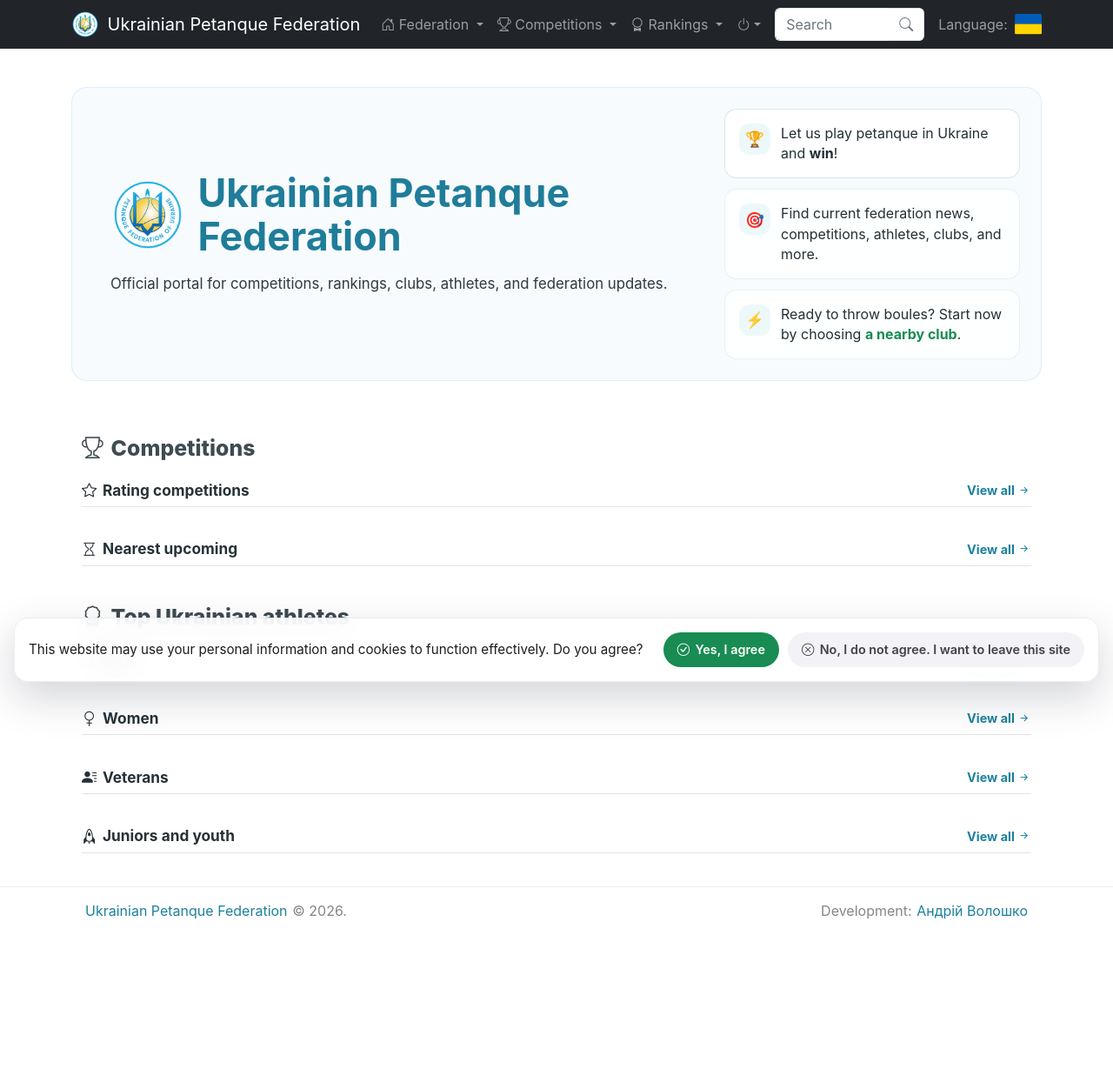
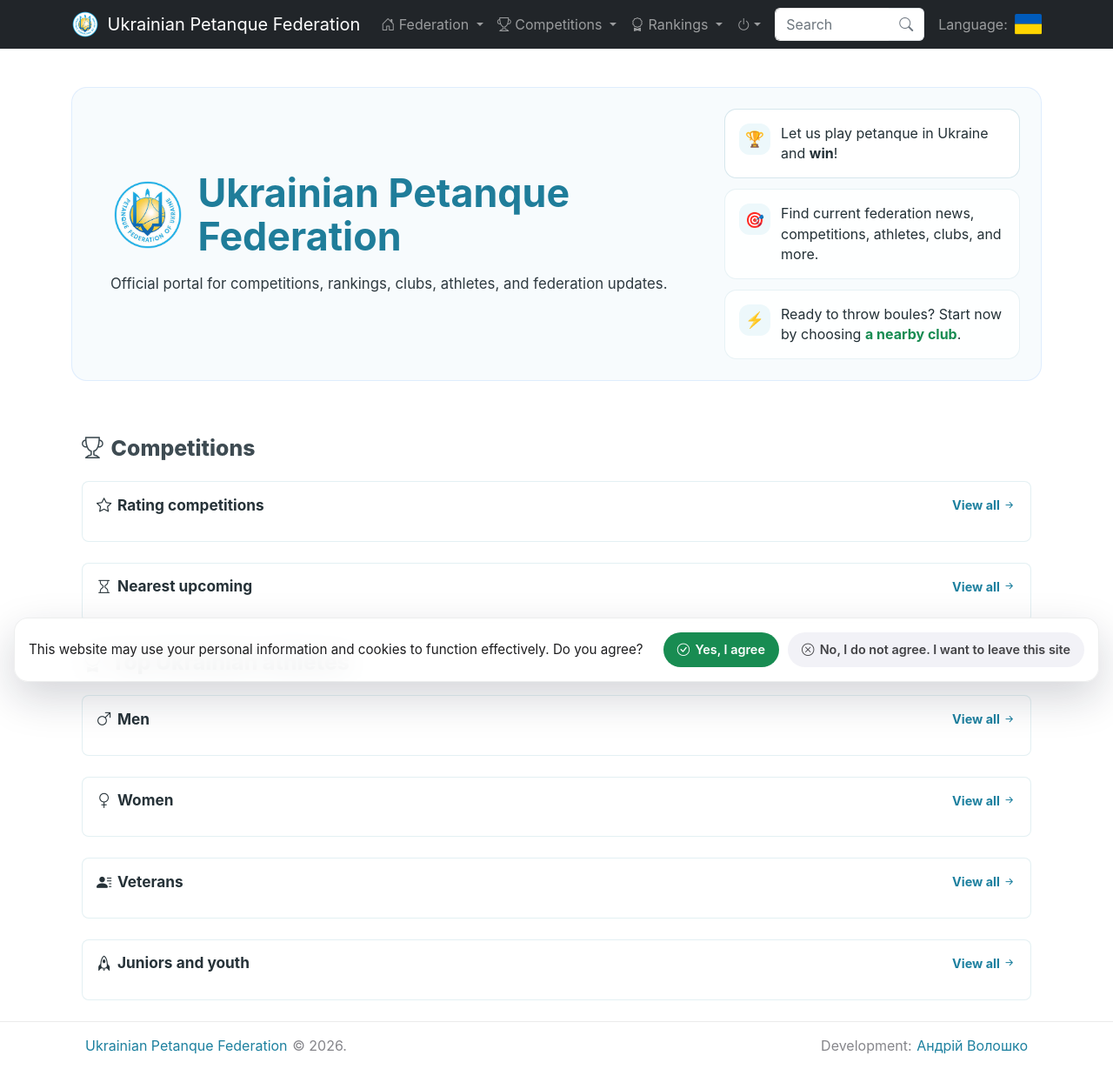
Before and after one commit to AndreyVoloshko/petanque-portal, a Django app: template components/web-api/application/federation/templates/main_page.html in a window 1280 px wide. Shown: the whole page at 87% size. Before the commit the page ends 1057 px from the top, so only its background shows below. Run offline with Django 3.2, Linux system fonts and the light colour scheme; the template is opened without the code that fills it, so the values that code supplies are empty; parts of the project's set-up code (start-up, migrations or seed data) failed here and were passed over; some libraries are stand-ins or nearby versions.

Commit message:
Polish homepage tournament card layout

```diff
--- a/components/web-api/application/federation/templates/main_page/tournaments_list.html
+++ b/components/web-api/application/federation/templates/main_page/tournaments_list.html
@@ -34,7 +34,7 @@
                             </div>
                         {% endif %}
                         <div class="tournament-card-fact">
-                            <i class="bi bi-people"></i>
+                            <i class="bi bi-building"></i>
                             {% if item.organizer_club %}
                                 <a href="{% url 'club' id=item.organizer_club.pk %}">{{ item.organizer_club.short_name }}</a>, {{ item.country|country_icon|safe }}
                             {% else %}
--- a/components/web-api/application/federation/templates/tournaments/tournaments_table.html
+++ b/components/web-api/application/federation/templates/tournaments/tournaments_table.html
@@ -52,7 +52,7 @@
                 </td>
                 <td>
                     {% if item.organizer_club %}
-                        <i class="bi bi-people"></i> <a href="{% url 'club' id=item.organizer_club.pk %}">{{ item.organizer_club.short_name }}</a>,
+                        <i class="bi bi-building"></i> <a href="{% url 'club' id=item.organizer_club.pk %}">{{ item.organizer_club.short_name }}</a>,
                     {% else %}
                         {% if item.country == settings.CURRENT_COUNTRY %}
                             <span class="badge bg-danger">{% trans "No club" %}</span>
--- a/components/web-api/application/federation/templatetags/app_filters.py
+++ b/components/web-api/application/federation/templatetags/app_filters.py
@@ -642,7 +642,7 @@ def _format_tournament_power(power):
     if not power_value.is_finite():
         power_value = Decimal("0")
 
-    return formats.number_format(power_value, decimal_pos=4, force_grouping=False)
+    return formats.number_format(power_value, decimal_pos=2, force_grouping=False)
 
 
 @register.filter(name="tournament_status")
--- a/components/web-api/application/federation/tests.py
+++ b/components/web-api/application/federation/tests.py
@@ -239,7 +239,7 @@ class TournamentDisplayNameTests(SimpleTestCase):
         self.assertIn('tournament-power-badge tournament-power-10', badge)
         self.assertIn(_('Competition power'), badge)
         self.assertIn('bi bi-star', badge)
-        self.assertTrue('40.0000' in badge or '40,0000' in badge)
+        self.assertTrue('40.00' in badge or '40,00' in badge)
 
     def test_tournament_field_uses_power_badge_for_power(self):
         tournament = self.create_tournament('Тупіт копит')
--- a/components/web-api/application/static/style-v2.css
+++ b/components/web-api/application/static/style-v2.css
@@ -18,6 +18,8 @@ body {
   --portal-brand-border: rgba(var(--bs-primary-rgb), 0.18);
   --portal-border-subtle: rgba(var(--bs-dark-rgb), 0.12);
   --portal-icon-muted: #7a858b;
+  --portal-section-bg: #ffffff;
+  --portal-section-border: rgba(var(--bs-primary-rgb), 0.12);
   --portal-shadow-soft: 0 8px 24px rgba(15, 23, 42, 0.06);
   --portal-stat-bg: #f2f6f8;
   --portal-stat-text: #334047;
@@ -513,17 +515,19 @@ body {
 }
 
 .homepage-section {
+  background: var(--portal-section-bg);
+  border: 1px solid var(--portal-section-border);
+  border-radius: 8px;
   display: grid;
   gap: 0.875rem;
+  padding: 1rem;
 }
 
 .homepage-section-header {
   align-items: center;
-  border-bottom: 1px solid var(--portal-border-subtle);
   display: flex;
   gap: 0.75rem;
   justify-content: space-between;
-  padding-bottom: 0.45rem;
 }
 
 .homepage-section-header h5 {
@@ -563,11 +567,30 @@ body {
   line-height: 1;
 }
 
+.tournament-card-grid {
+  --bs-gutter-x: 0;
+  --bs-gutter-y: 0;
+  display: grid;
+  gap: 1rem;
+  grid-template-columns: minmax(0, 1fr);
+  margin-left: 0;
+  margin-right: 0;
+}
+
+.tournament-card-grid > .col {
+  max-width: none;
+  min-width: 0;
+  padding-left: 0;
+  padding-right: 0;
+  width: 100%;
+}
+
 .tournament-card {
   --tournament-card-accent: var(--portal-brand);
   border: 1px solid rgba(var(--bs-primary-rgb), 0.16);
   border-radius: 8px;
   box-shadow: var(--portal-shadow-soft);
+  height: 100%;
 }
 
 .tournament-card-body {
@@ -787,6 +810,10 @@ body {
   .landing-title {
     font-size: 2.8rem;
   }
+
+  .tournament-card-grid {
+    grid-template-columns: repeat(3, minmax(0, 1fr));
+  }
 }
 
 @media (max-width: 575.98px) {
@@ -855,6 +882,10 @@ body {
 
   .homepage-content {
     gap: 1.15rem;
+  }
+
+  .homepage-section {
+    padding: 0.875rem;
   }
 
   .homepage-group-header h3 {
```
